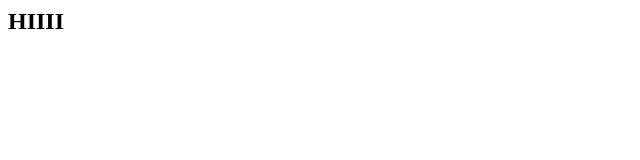
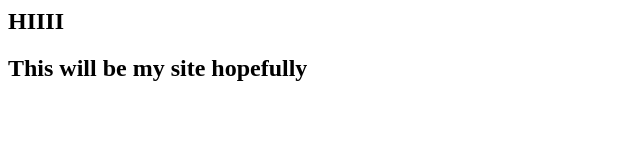
Before and after one commit to GrafXArtDesign/grafx.github.io, a plain HTML site: page index.html in a window 1280 px wide. Shown: the whole page, without its empty margins (0-640 px from the left). Drawn offline with Linux system fonts and the light colour scheme.

Commit message:
Update index.html

```diff
--- a/index.html
+++ b/index.html
@@ -1 +1,2 @@
 <h2> HIIII</h2>
+<h2>This will be my site hopefully</h2>
```
